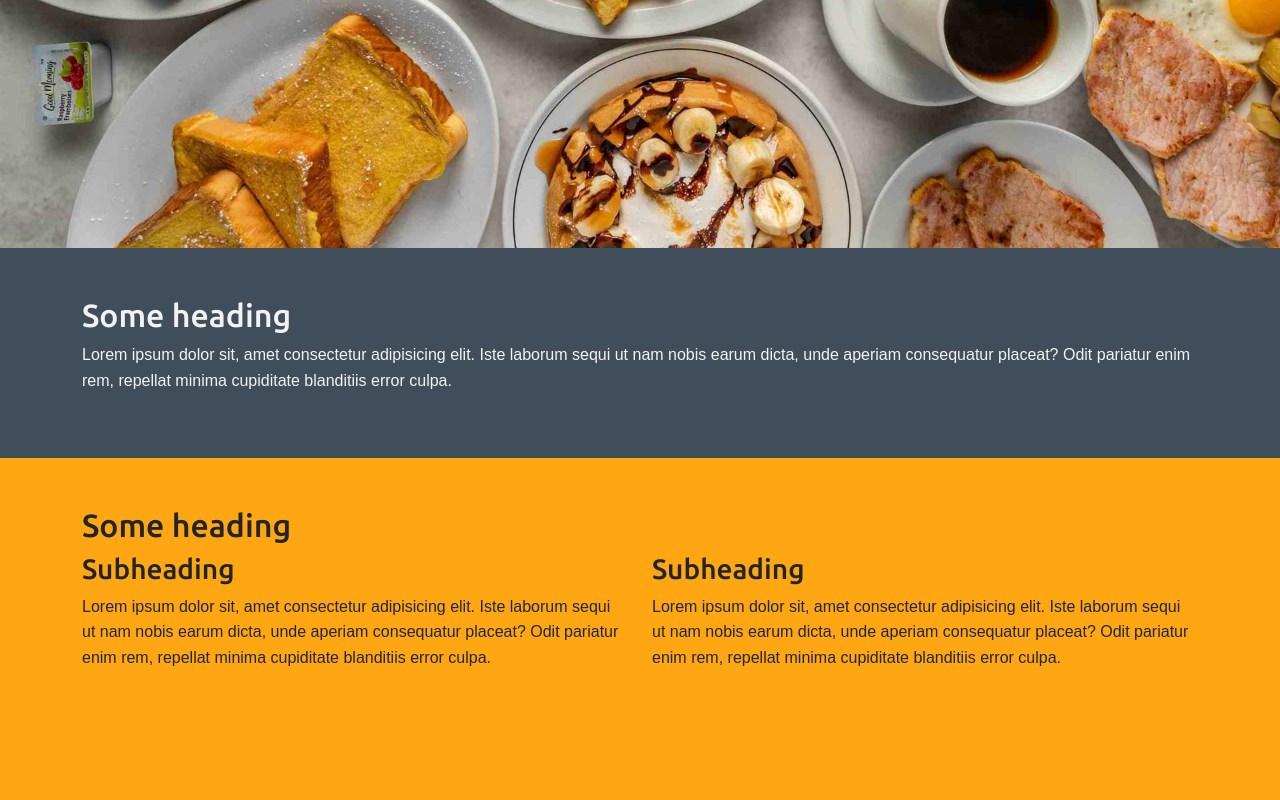
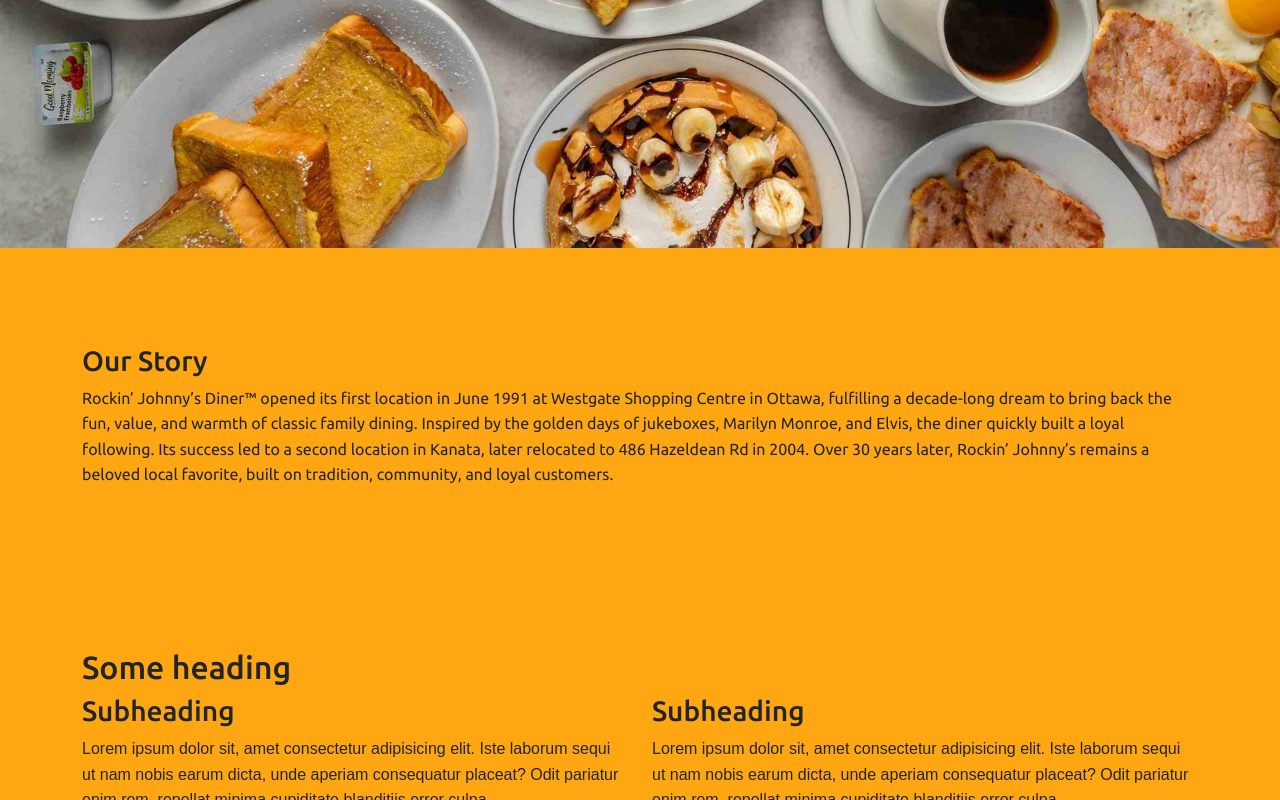
Before and after one commit to AngelleEdouard/dsn1713-final, a website: page index.html in a window 1280 px wide. Shown: the part 641-1441 px from the top of the page. Before the commit the page ends 1375 px from the top, so only its background shows below. Drawn offline with nearby package versions, Linux system fonts and the light colour scheme; a web font is replaced by a local one.

Commit message:
updated html and css

```diff
--- a/index.html
+++ b/index.html
@@ -56,17 +56,15 @@
 
 
 
-
-   <section class="bg-dark text-light">
-     <div class="container py-5">
-       <h2>Some heading</h2>
-       <p>
-         Lorem ipsum dolor sit, amet consectetur adipisicing elit. Iste laborum
-         sequi ut nam nobis earum dicta, unde aperiam consequatur placeat? Odit
-         pariatur enim rem, repellat minima cupiditate blanditiis error culpa.
-       </p>
-     </div>
-   </section>
+  <section id="intro" class="text-align-left py-5">
+    <section class="bg-secondary">
+        <div class="container py-5">
+        <h3>Our Story</h3>
+        <p>Rockin’ Johnny’s Diner™ opened its first location in June 1991 at Westgate Shopping Centre in Ottawa, fulfilling a decade-long dream to bring back the fun, value, and warmth of classic family dining. Inspired by the golden days of jukeboxes, Marilyn Monroe, and Elvis, the diner quickly built a loyal following. Its success led to a second location in Kanata, later relocated to 486 Hazeldean Rd in 2004. Over 30 years later, Rockin’ Johnny’s remains a beloved local favorite, built on tradition, community, and loyal customers.
+        </p>
+        </div>
+    </section>
+  </section>
 
 
    <section>
--- a/scss/custom.scss
+++ b/scss/custom.scss
@@ -66,3 +66,8 @@
     color: white;
 }
 }
+
+
+#intro {
+    font-family: "Ubuntu", sans-serif;
+}
```
Also changed, not shown: css/custom.css, 2 other files.
